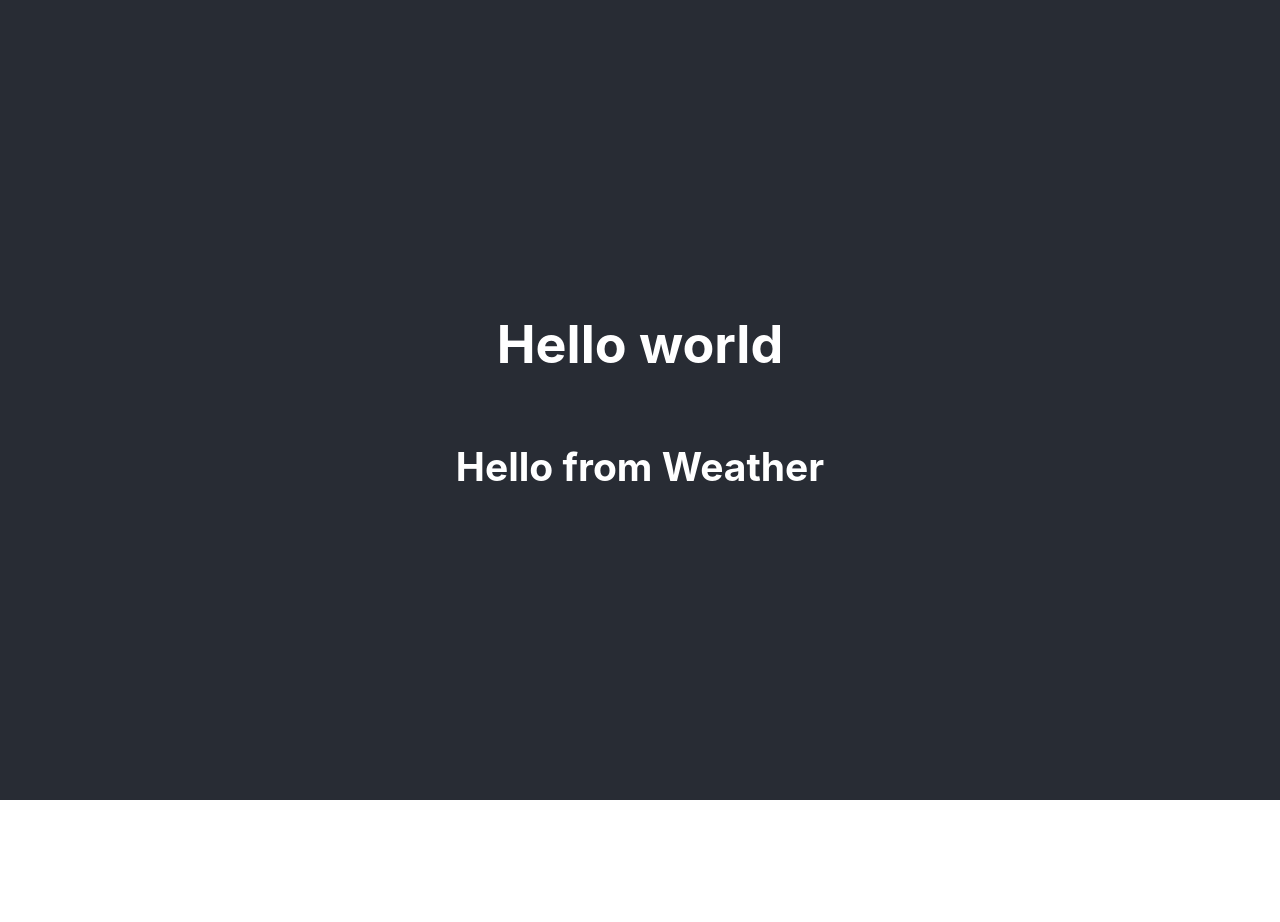
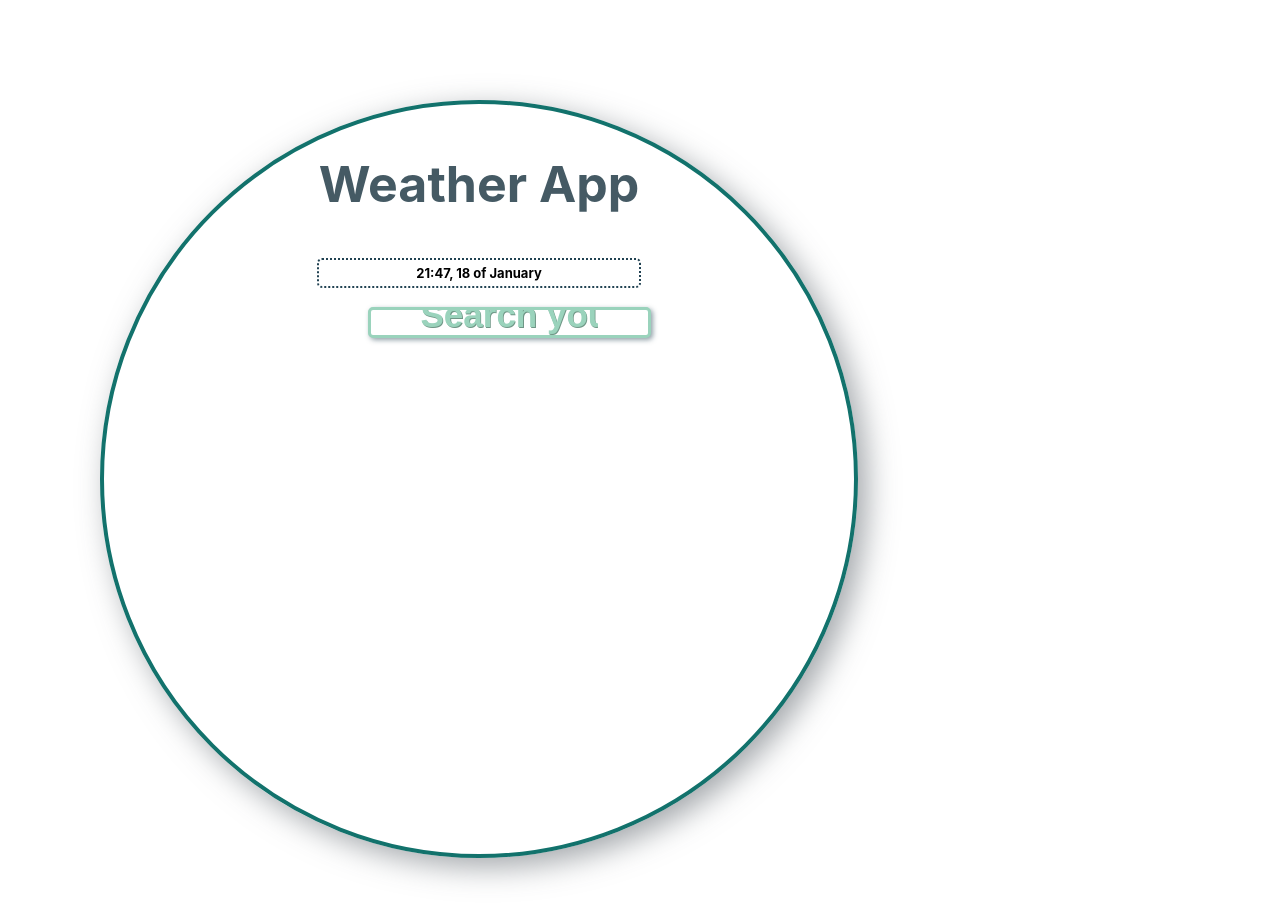
Before and after one commit to JoanaSMatias/react-weather-app, a React (Create React App) app: page / in a window 1280 px wide. Shown: the top 922 px of the page. Before the commit the page ends 800 px from the top, so only its background shows below. Built offline with nearby package versions, Linux system fonts and the light colour scheme; no server answers.

Commit message:
Added my weather app

```diff
--- a/src/App.js
+++ b/src/App.js
@@ -1,16 +1,14 @@
-import logo from './logo.svg';
-import './App.css';
-import Weather from "./Weather";
+import Container from "./Container";
+
+import "./styles.css";
 
 function App() {
   return (
     <div className="App">
-      <header className="App-header">
-        <h1>Hello world</h1>
-       <Weather city="Lisbon"/>
-      </header>
+      <Container />
     </div>
   );
 }
 
+
 export default App;
--- /dev/null
+++ b/src/Container.js
@@ -0,0 +1,16 @@
+import "./styles.css";
+import Search from "./Search";
+
+export default function Container() {
+  return (
+    <div className="Container">
+      <div id="bigContainerWeatherApp">
+        <h1 id="title">Weather App</h1>
+        <h2 id="time">
+          <span id="currentTime">21:47, 18 of January</span>
+        </h2>
+        <Search />
+      </div>
+    </div>
+  );
+}
--- /dev/null
+++ b/src/Search.js
@@ -0,0 +1,18 @@
+import "./search.css";
+
+export default function Search() {
+  return (
+    <div className="Search">
+      <form id="yourCityWeatherInput">
+        <input
+          id="cityName"
+          className="city"
+          type="text"
+          placeholder="Search your city!"
+          autoComplete="off"
+        />
+        <input id="submit" type="submit" value="search" tabIndex="-1" />
+      </form>
+    </div>
+  );
+}
--- /dev/null
+++ b/src/search.css
@@ -0,0 +1,26 @@
+.Search input {
+  position: relative;
+  top: 20px;
+  left: 30px;
+  border: 3px solid #9ad3bc;
+  border-radius: 5px;
+  padding: 5px 50px;
+  box-shadow: 2px 2px 5px rgb(33, 66, 82, 0.5);
+  display: inline-block;
+  outline: none;
+  text-align: center;
+}
+.Search #submit {
+  position: absolute;
+  left: -9999px;
+  width: 1px;
+  height: 1px;
+}
+
+::placeholder {
+  color: #9ad3bc;
+  text-align: center;
+  font-size: 35px;
+  font-weight: bolder;
+  text-shadow: 0.8px 0.8px #6f9686;
+}
--- /dev/null
+++ b/src/styles.css
@@ -0,0 +1,37 @@
+.Container body {
+  margin: 10px;
+  font-family: "Open Sans", sans-serif;
+  text-align: center;
+}
+
+.Container #bigContainerWeatherApp {
+  width: 750px;
+  height: 750px;
+  margin: 100px 100px;
+  display: block;
+  padding-left: 0px;
+  border-radius: 50%;
+  text-align: center;
+  border: 4px solid #12726c;
+  font-size: 30px;
+  box-shadow: 9px 9px 30px rgb(74, 81, 89, 0.5);
+}
+
+.Container h1 {
+  font-size: 50px;
+  text-align: center;
+  font-weight: bolder;
+  margin-top: 50px;
+  color: #455a64;
+}
+
+.Container h2 {
+  border: 2px dotted #214252;
+  padding: 5px 10px;
+  margin: 0 auto;
+  border-radius: 5px;
+  font-size: 13px;
+  max-width: 300px;
+  position: relative;
+  top: 10px;
+}
```
